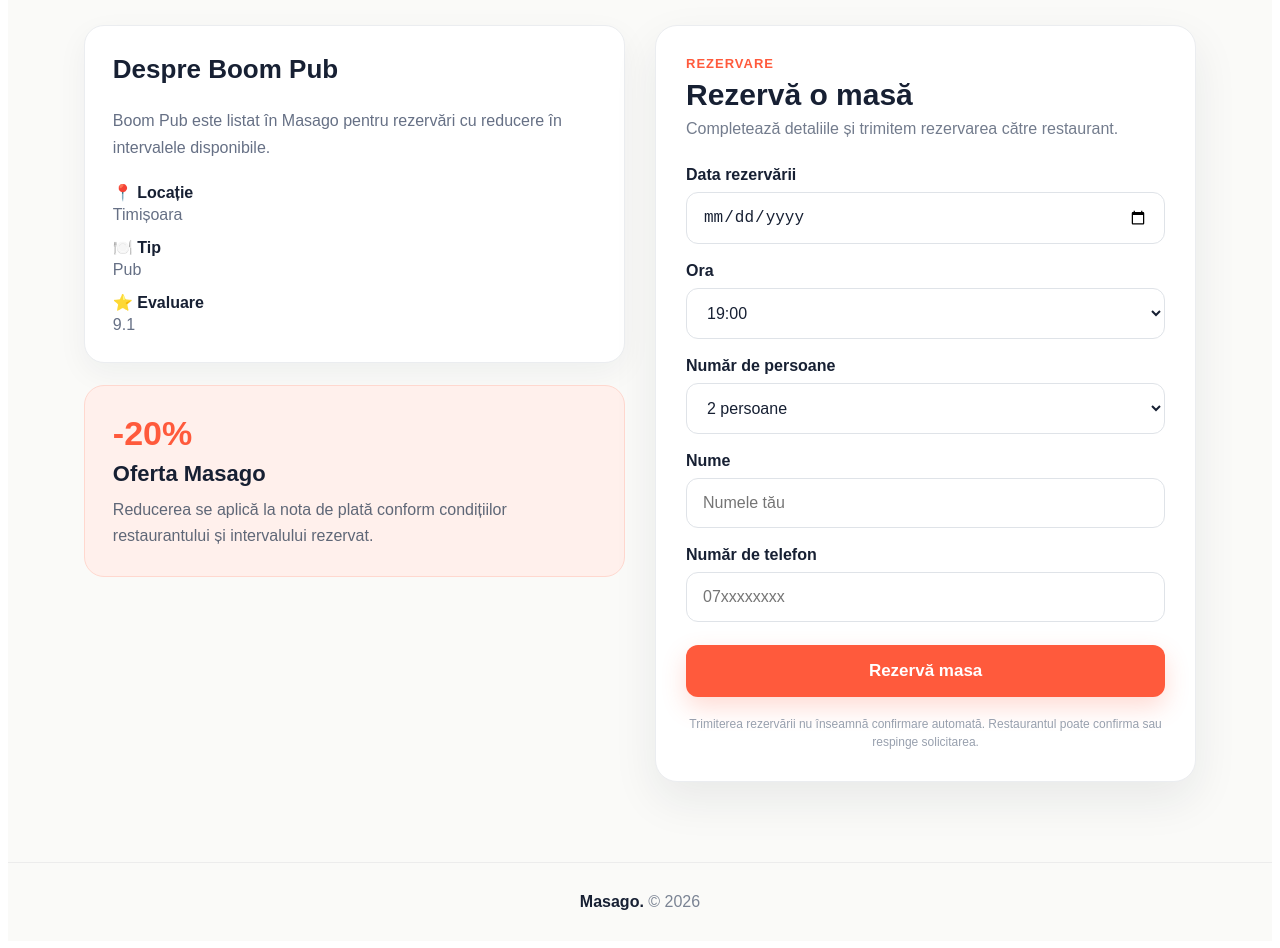
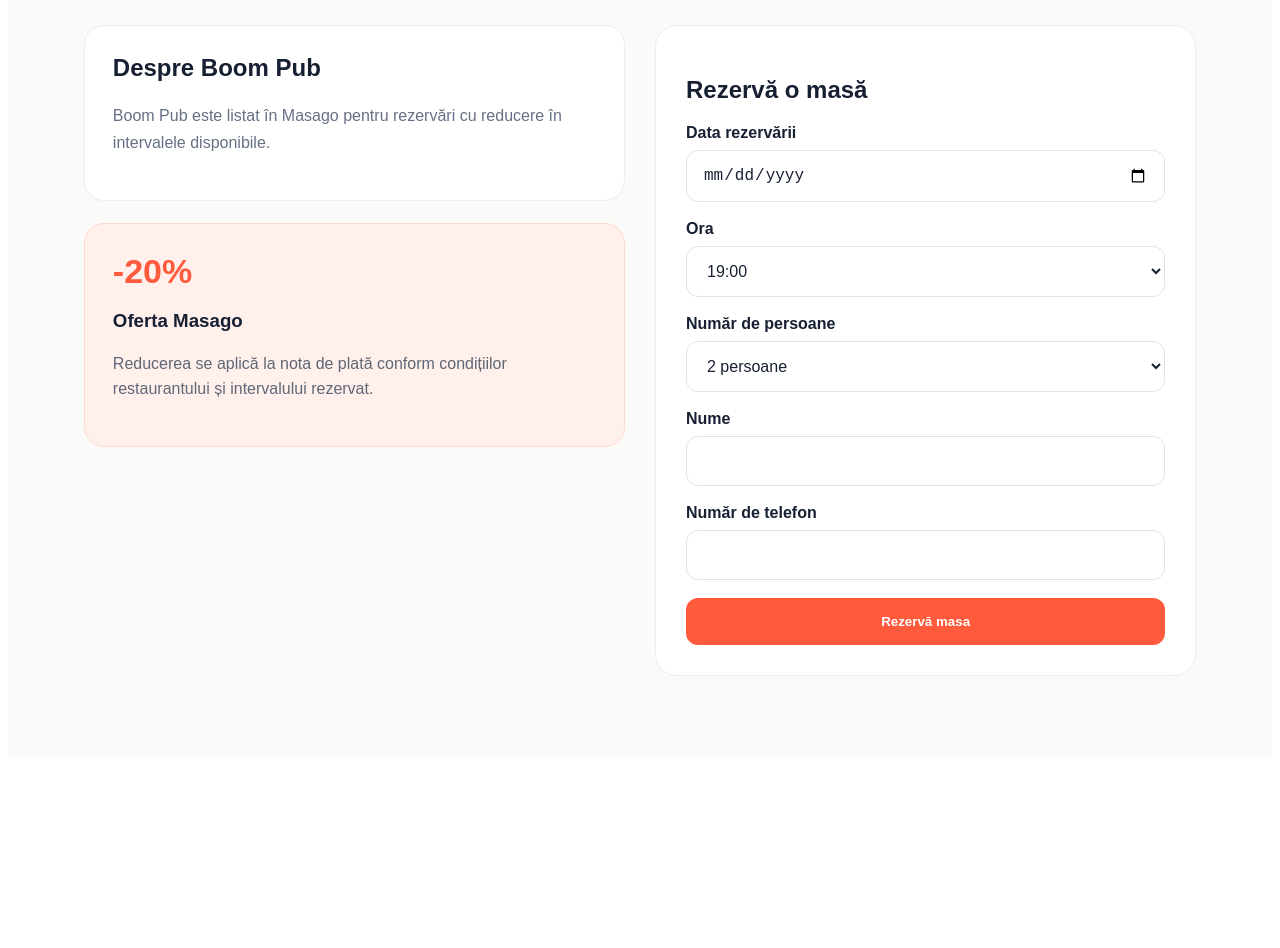
Before and after one commit to masago1/masago1, a Next.js app: page /restaurant/boom-pub in a window 1280 px wide. Shown: the part 540-1488 px from the top of the page. After the commit the page ends 1304 px from the top, so only its background shows below. Built offline with nearby package versions, Linux system fonts and the light colour scheme.

Commit message:
Update page.js

```diff
--- a/app/restaurant/boom-pub/page.js
+++ b/app/restaurant/boom-pub/page.js
@@ -103,12 +103,15 @@ export default function BoomPubPage() {
 
       if (!response.ok) {
         const errorText = await response.text();
-
         console.error("Supabase error:", errorText);
-
         setMessage(`Eroare Supabase: ${errorText}`);
         return;
       }
+
+      localStorage.setItem(
+        "masago_last_reservation_code",
+        reservationCode
+      );
 
       setConfirmation(reservationSummary);
 
@@ -119,7 +122,6 @@ export default function BoomPubPage() {
       setPhone("");
     } catch (error) {
       console.error(error);
-
       setMessage(`Eroare: ${error.message}`);
     } finally {
       setLoading(false);
@@ -331,11 +333,10 @@ export default function BoomPubPage() {
               border: "1px solid #ebedf0",
               borderRadius: "20px",
               padding: "28px",
-              boxShadow: "0 10px 30px rgba(23,32,51,0.05)",
               marginBottom: "22px",
             }}
           >
-            <h2 style={{ marginTop: 0, fontSize: "26px" }}>
+            <h2 style={{ marginTop: 0 }}>
               Despre Boom Pub
             </h2>
 
@@ -348,35 +349,6 @@ export default function BoomPubPage() {
               Boom Pub este listat în Masago pentru rezervări
               cu reducere în intervalele disponibile.
             </p>
-
-            <div
-              style={{
-                display: "grid",
-                gap: "14px",
-                marginTop: "22px",
-              }}
-            >
-              <div>
-                <strong>📍 Locație</strong>
-                <div style={{ color: "#667085", marginTop: "4px" }}>
-                  Timișoara
-                </div>
-              </div>
-
-              <div>
-                <strong>🍽️ Tip</strong>
-                <div style={{ color: "#667085", marginTop: "4px" }}>
-                  Pub
-                </div>
-              </div>
-
-              <div>
-                <strong>⭐ Evaluare</strong>
-                <div style={{ color: "#667085", marginTop: "4px" }}>
-                  9.1
-                </div>
-              </div>
-            </div>
           </div>
 
           <div
@@ -392,24 +364,15 @@ export default function BoomPubPage() {
                 color: "#FF5A3C",
                 fontWeight: "900",
                 fontSize: "34px",
-                marginBottom: "8px",
               }}
             >
               -20%
             </div>
 
-            <h3
-              style={{
-                margin: "0 0 10px",
-                fontSize: "22px",
-              }}
-            >
-              Oferta Masago
-            </h3>
+            <h3>Oferta Masago</h3>
 
             <p
               style={{
-                margin: 0,
                 color: "#5f6777",
                 lineHeight: 1.6,
               }}
@@ -426,7 +389,6 @@ export default function BoomPubPage() {
             border: "1px solid #ebedf0",
             borderRadius: "22px",
             padding: "30px",
-            boxShadow: "0 18px 45px rgba(23,32,51,0.08)",
           }}
         >
           {confirmation ? (
@@ -449,34 +411,11 @@ export default function BoomPubPage() {
               </div>
 
               <div style={{ textAlign: "center" }}>
-                <p
-                  style={{
-                    margin: 0,
-                    color: "#16865C",
-                    textTransform: "uppercase",
-                    letterSpacing: "1px",
-                    fontSize: "13px",
-                    fontWeight: "900",
-                  }}
-                >
-                  Rezervare trimisă
-                </p>
-
-                <h2
-                  style={{
-                    fontSize: "30px",
-                    margin: "8px 0",
-                  }}
-                >
+                <h2>
                   Mulțumim, {confirmation.name}!
                 </h2>
 
-                <p
-                  style={{
-                    color: "#737C8D",
-                    lineHeight: 1.6,
-                  }}
-                >
+                <p style={{ color: "#737C8D" }}>
                   Solicitarea a fost trimisă către Boom Pub și
                   așteaptă confirmarea restaurantului.
                 </p>
@@ -496,8 +435,6 @@ export default function BoomPubPage() {
                   style={{
                     color: "#AEB7C6",
                     fontSize: "12px",
-                    textTransform: "uppercase",
-                    letterSpacing: "1px",
                     fontWeight: "800",
                   }}
                 >
@@ -516,45 +453,22 @@ export default function BoomPubPage() {
                 </div>
               </div>
 
-              <div
+              <a
+                href="/verifica-rezervare"
                 style={{
-                  display: "grid",
-                  gridTemplateColumns: "repeat(3, 1fr)",
-                  gap: "10px",
-                  marginBottom: "25px",
+                  display: "block",
+                  textDecoration: "none",
+                  textAlign: "center",
+                  background: "#FF5A3C",
+                  color: "white",
+                  borderRadius: "12px",
+                  padding: "15px",
+                  fontWeight: "900",
+                  marginBottom: "12px",
                 }}
               >
-                <div style={confirmationBox}>
-                  <span style={confirmationLabel}>Data</span>
-                  <strong>{confirmation.date}</strong>
-                </div>
-
-                <div style={confirmationBox}>
-                  <span style={confirmationLabel}>Ora</span>
-                  <strong>{confirmation.time}</strong>
-                </div>
-
-                <div style={confirmationBox}>
-                  <span style={confirmationLabel}>Persoane</span>
-                  <strong>{confirmation.guests}</strong>
-                </div>
-              </div>
-
-              <div
-                style={{
-                  background: "#FFF4DD",
-                  color: "#7A5800",
-                  padding: "14px",
-                  borderRadius: "11px",
-                  fontSize: "14px",
-                  lineHeight: 1.5,
-                  marginBottom: "18px",
-                }}
-              >
-                ⏳ Rezervarea este momentan{" "}
-                <strong>în așteptare</strong>. Restaurantul trebuie
-                să o confirme.
-              </div>
+                Vezi statusul rezervării
+              </a>
 
               <button
                 onClick={makeAnotherReservation}
@@ -574,42 +488,10 @@ export default function BoomPubPage() {
             </>
           ) : (
             <>
-              <p
-                style={{
-                  margin: 0,
-                  color: "#FF5A3C",
-                  fontWeight: "900",
-                  fontSize: "13px",
-                  textTransform: "uppercase",
-                  letterSpacing: "1px",
-                }}
-              >
-                Rezervare
-              </p>
-
-              <h2
-                style={{
-                  fontSize: "30px",
-                  margin: "7px 0 8px",
-                }}
-              >
-                Rezervă o masă
-              </h2>
-
-              <p
-                style={{
-                  color: "#737c8d",
-                  marginTop: 0,
-                  marginBottom: "28px",
-                }}
-              >
-                Completează detaliile și trimitem rezervarea către
-                restaurant.
-              </p>
+              <h2>Rezervă o masă</h2>
 
               <div style={fieldStyle}>
                 <label style={labelStyle}>Data rezervării</label>
-
                 <input
                   type="date"
                   value={date}
@@ -617,24 +499,10 @@ export default function BoomPubPage() {
                   onChange={(e) => setDate(e.target.value)}
                   style={inputStyle}
                 />
-
-                {date && (
-                  <div
-                    style={{
-                      marginTop: "7px",
-                      color: "#7a8393",
-                      fontSize: "14px",
-                    }}
-                  >
-                    Data selectată:{" "}
-                    <strong>{formatDateRomanian(date)}</strong>
-                  </div>
-                )}
               </div>
 
               <div style={fieldStyle}>
                 <label style={labelStyle}>Ora</label>
-
                 <select
                   value={time}
                   onChange={(e) => setTime(e.target.value)}
@@ -656,7 +524,6 @@ export default function BoomPubPage() {
 
               <div style={fieldStyle}>
                 <label style={labelStyle}>Număr de persoane</label>
-
                 <select
                   value={guests}
                   onChange={(e) => setGuests(e.target.value)}
@@ -675,10 +542,8 @@ export default function BoomPubPage() {
 
               <div style={fieldStyle}>
                 <label style={labelStyle}>Nume</label>
-
                 <input
                   type="text"
-                  placeholder="Numele tău"
                   value={name}
                   onChange={(e) => setName(e.target.value)}
                   style={inputStyle}
@@ -687,10 +552,8 @@ export default function BoomPubPage() {
 
               <div style={fieldStyle}>
                 <label style={labelStyle}>Număr de telefon</label>
-
                 <input
                   type="tel"
-                  placeholder="07xxxxxxxx"
                   value={phone}
                   onChange={(e) => setPhone(e.target.value)}
                   style={inputStyle}
@@ -702,86 +565,33 @@ export default function BoomPubPage() {
                 disabled={loading}
                 style={{
                   width: "100%",
-                  marginTop: "5px",
+                  padding: "16px",
                   border: "none",
                   borderRadius: "12px",
-                  padding: "16px",
-                  background: loading ? "#aeb4bf" : "#FF5A3C",
+                  background: loading
+                    ? "#aaa"
+                    : "#FF5A3C",
                   color: "white",
-                  fontSize: "17px",
                   fontWeight: "900",
-                  cursor: loading ? "not-allowed" : "pointer",
-                  boxShadow: loading
-                    ? "none"
-                    : "0 10px 24px rgba(255,90,60,0.22)",
                 }}
               >
                 {loading ? "Se trimite..." : "Rezervă masa"}
               </button>
 
               {message && (
-                <div
+                <p
                   style={{
-                    marginTop: "20px",
-                    padding: "14px",
-                    borderRadius: "11px",
-                    background: "#FFF0EC",
                     color: "#A33A29",
                     fontWeight: "800",
-                    textAlign: "center",
-                    lineHeight: 1.5,
-                    wordBreak: "break-word",
                   }}
                 >
                   {message}
-                </div>
+                </p>
               )}
-
-              <p
-                style={{
-                  color: "#98A0AE",
-                  fontSize: "12px",
-                  textAlign: "center",
-                  marginTop: "18px",
-                  marginBottom: 0,
-                  lineHeight: 1.5,
-                }}
-              >
-                Trimiterea rezervării nu înseamnă confirmare automată.
-                Restaurantul poate confirma sau respinge solicitarea.
-              </p>
             </>
           )}
         </div>
       </section>
-
-      <footer
-        style={{
-          borderTop: "1px solid #ececec",
-          padding: "30px 6%",
-          textAlign: "center",
-          color: "#7A8393",
-        }}
-      >
-        <strong style={{ color: "#172033" }}>Masago.</strong> © 2026
-      </footer>
     </main>
   );
 }
-
-const confirmationBox = {
-  background: "#F6F7F9",
-  padding: "14px 8px",
-  borderRadius: "11px",
-  textAlign: "center",
-};
-
-const confirmationLabel = {
-  display: "block",
-  color: "#8A92A0",
-  fontSize: "11px",
-  textTransform: "uppercase",
-  letterSpacing: "0.5px",
-  marginBottom: "5px",
-  fontWeight: "800",
-};
```
